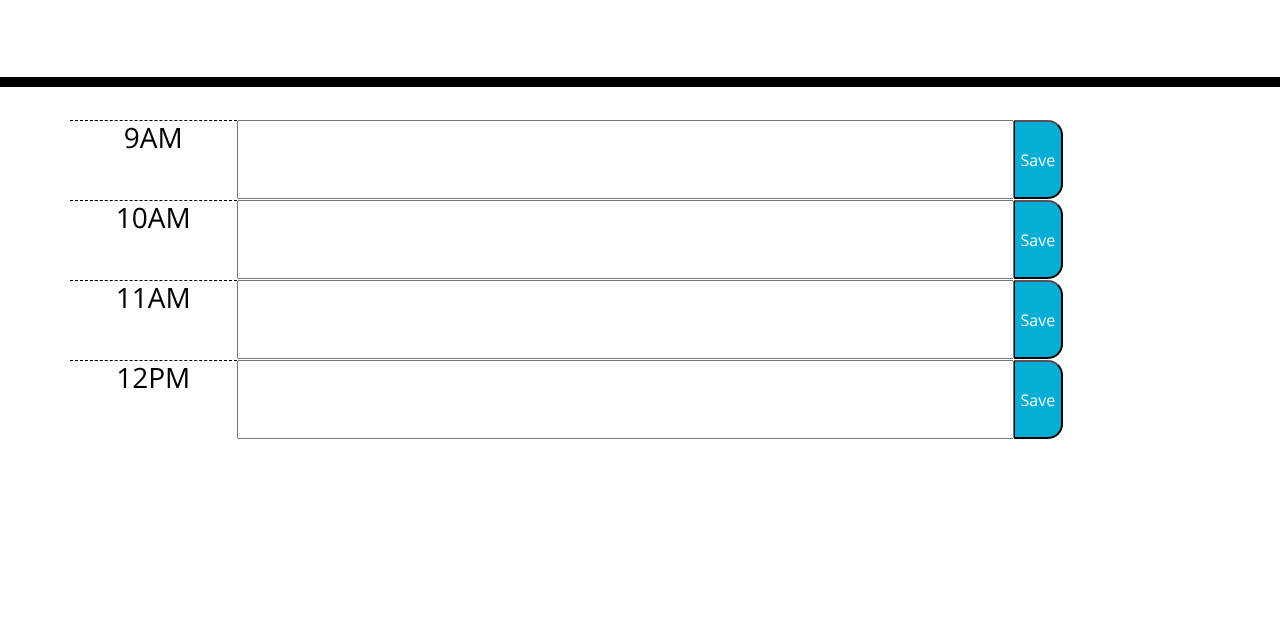
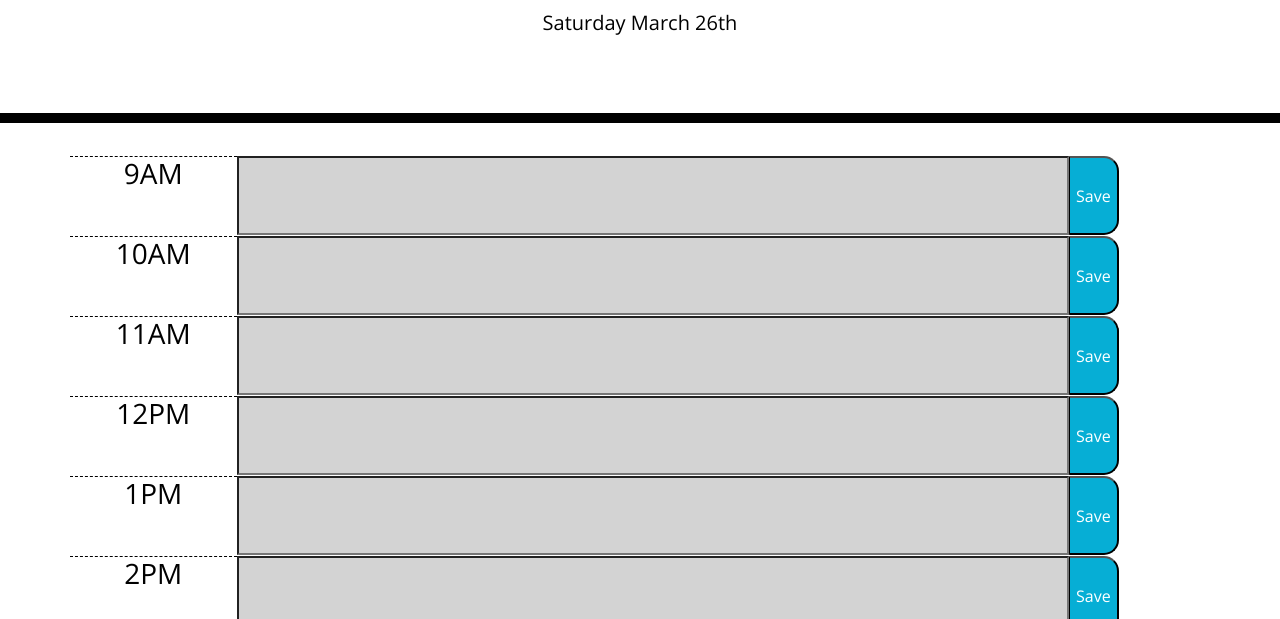
Before and after one commit to MadStoddard/super-disco, a plain HTML site: page Develop/index.html in a window 1280 px wide. Shown: the part 181-800 px from the top of the page. Drawn offline with nearby package versions, Linux system fonts and the light colour scheme.

Commit message:
local storage save

```diff
--- a/Develop/script.js
+++ b/Develop/script.js
@@ -1,10 +1,41 @@
 var containerDiv = document.querySelector(".container");
+var descriptionEl = document.createElement("input");
+var currentDayEl = document.querySelector("#currentDay");
+currentDayEl.textContent = moment().format("dddd MMMM Do");
+
+// var auditTask = function(descriptionEl) {
+//     var date = $(descriptionEl).find("span").text().trim();
+//     var time = moment(date, "L").set("hour", 17);
+
+//     if(moment().isAfter(time)) {
+//         $(descriptionEl).addClass("past");
+//     } else if (Math.abs(moment().diff(time, "hours")) <= 1) {
+//         (descriptionEl).addClass("future")
+//     }
+// };
 
 var hourArray = [
     "9AM",
     "10AM",
     "11AM",
-    "12PM"
+    "12PM",
+    "1PM",
+    "2PM",
+    "3PM",
+    "4PM",
+    "5PM"
+]
+
+var basicTime = [
+    9,
+    10,
+    11,
+    12,
+    13,
+    14,
+    15,
+    16,
+    17
 ]
 
 for (i = 0; i < hourArray.length; i++) {
@@ -17,21 +48,53 @@ for (i = 0; i < hourArray.length; i++) {
     timeBlockDiv.classList = "time-block row";
     hourH3.classList.add("hour");
     hourH3.textContent = hourArray[i]
-    descriptionEl.classList = "description";
+
+    if (basicTime[i] == moment().format("H")) {
+        descriptionEl.classList = "description present";
+    } else if (basicTime[i] < moment().format("H")) {
+        descriptionEl.classList = "description past";
+    } else {
+        descriptionEl.classList = "description future";
+    }
+
     descriptionEl.setAttribute("type","text");
+
+    if(localStorage.getItem(hourArray[i])) {
+        descriptionEl.value = localStorage.getItem(hourArray[i]);
+    } else {
+        descriptionEl.value = "";
+    }
+
+
+
     saveBtn.classList = "saveBtn";
     saveBtn.textContent = "Save";
+    saveBtn.setAttribute("data-time", basicTime[i])
     saveBtn.addEventListener("click", saveClick)
 
     containerDiv.append(timeBlockDiv);
     timeBlockDiv.append(hourH3);
     timeBlockDiv.append(descriptionEl);
     timeBlockDiv.append(saveBtn);
-}
+};
 
-function saveClick () {
-    alert("Hello")
-}
+function saveClick (event) {
+    // localStorage.setItem(descriptionEl, descriptionEl.value);
+
+    // get the value of the input text associated with the button that was clicked
+    var textToSave = event.target.previousElementSibling.value;
+
+    // get the time represented by the button that was clicked
+    var timeKey = event.target.previousElementSibling.previousElementSibling.textContent;
+    // var timeKey = event.target.getAttribute("data-time");
+
+    // save the text value to localstorage using the time as key
+    localStorage.setItem(timeKey, textToSave)
+
+};
+
+
+
 
 
 
--- a/Develop/style.css
+++ b/Develop/style.css
@@ -23,7 +23,7 @@ textarea{
 
 .description{
   white-space: pre-wrap;
-  width: 70%;
+  width: 75%;
 }
 
 .time-block{
```
